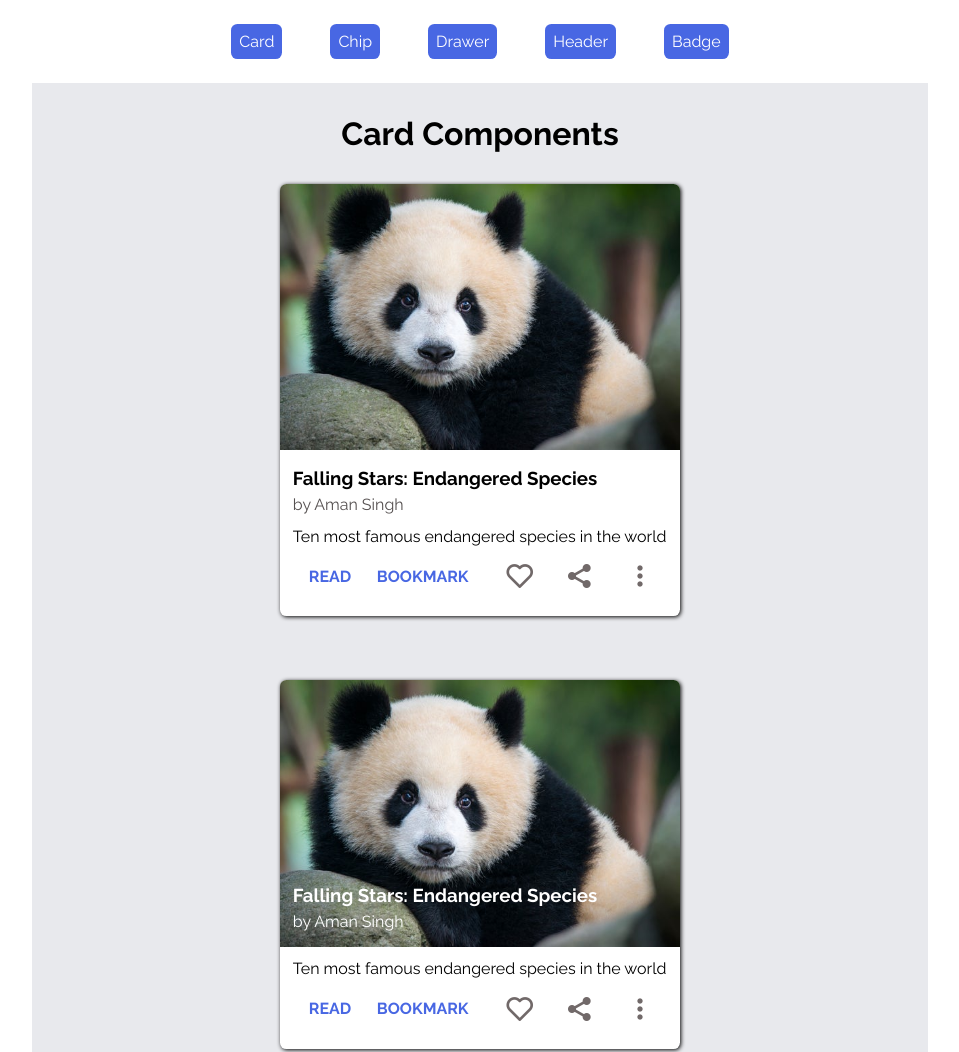
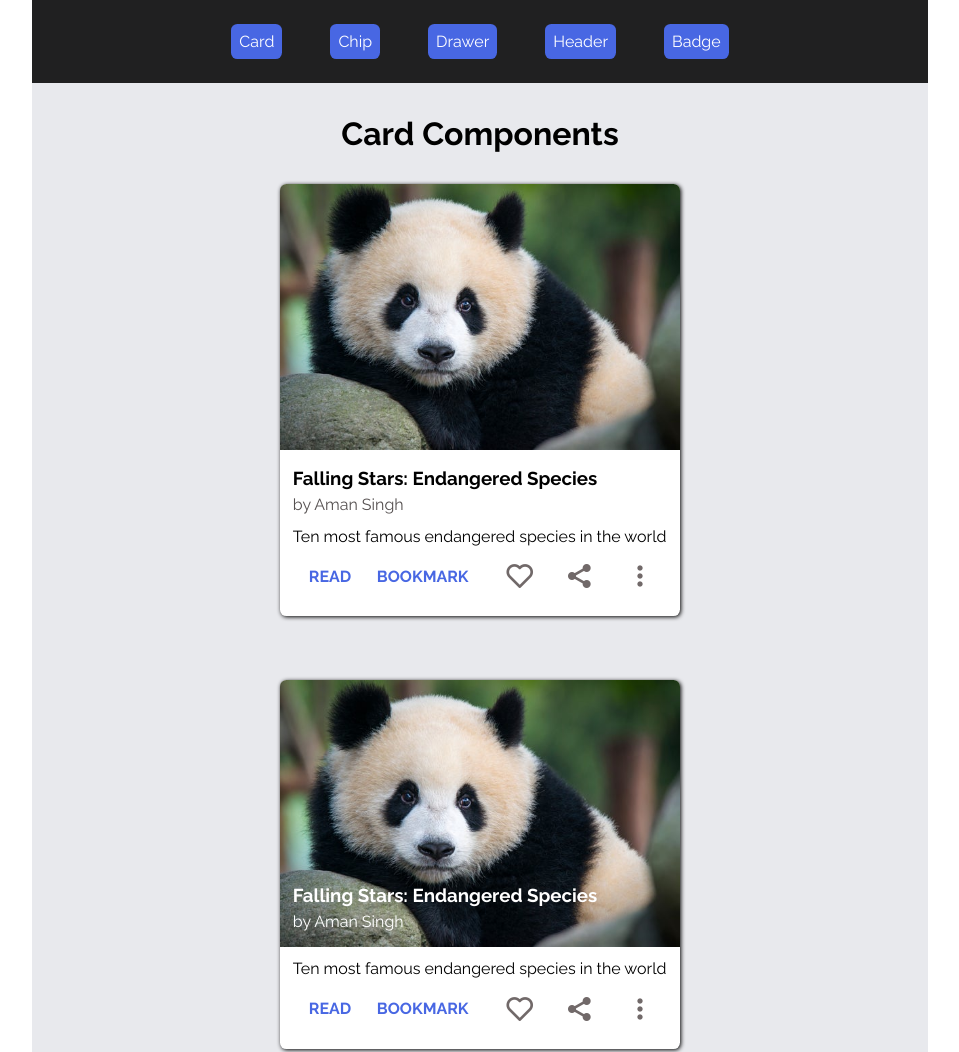
Before and after one commit to aman11s/weekTwo, a plain HTML site: page index.html in a window 1280 px wide. Shown: the top 1052 px of the page, without its empty margins (160-1119 px from the left). Drawn offline with nearby package versions, Linux system fonts and the light colour scheme.

Commit message:
style : change header bg color

```diff
--- a/style.css
+++ b/style.css
@@ -20,8 +20,7 @@ body {
 }
 
 header {
-    /* background-color: #e8e9ed; */
-    /* background-color: #202021; */
+    background-color: #202021;
     display: flex;
     flex-wrap: wrap;
     justify-content: center;
```
